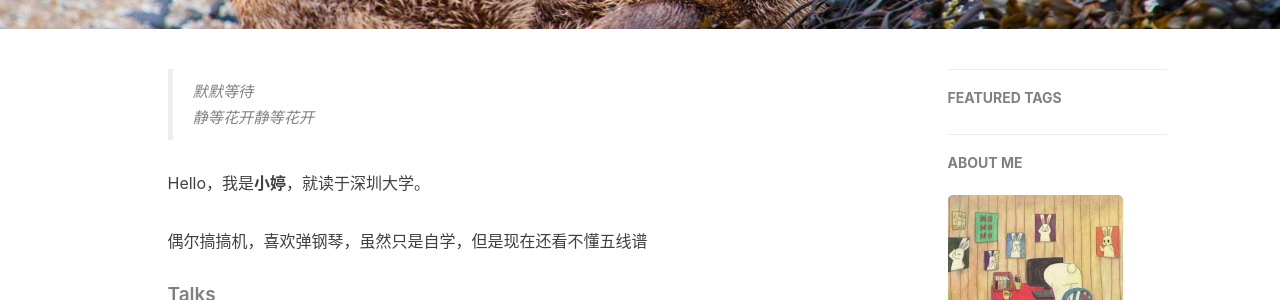
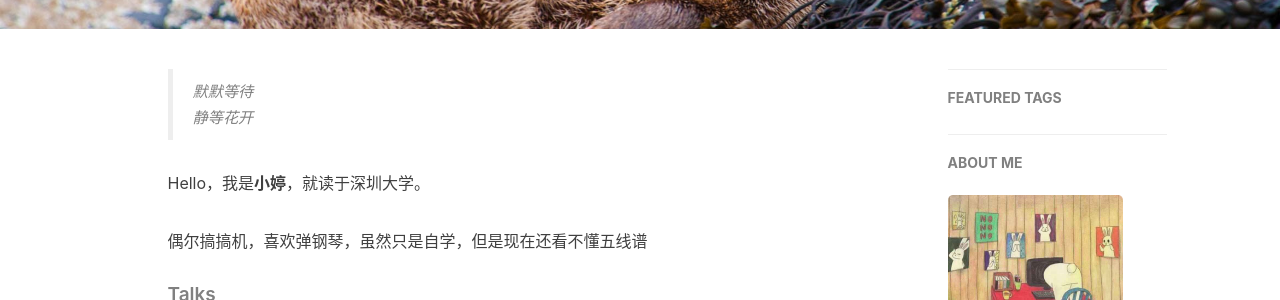
Before and after one commit to copyright1999/Copyright1999.github.io, a Jekyll site: the page built from about.html, in a window 1280 px wide. Shown: the part 389-689 px from the top of the page. Built offline with Jekyll 4.4.1, drawn with Linux system fonts in a browser that asks for light colours; nearby versions of some CDN libraries; comment, search, counter and statistics services are not loaded.

```diff
--- a/about.html
+++ b/about.html
@@ -16,7 +16,7 @@ header-img: "img/10.jpg"
 
     <!--copied from markdown -->
     <blockquote><p>默默等待<br>
-    静等花开静等花开</p></blockquote>
+    静等花开</p></blockquote>
 
     <p>Hello，我是<strong>小婷</strong>，就读于深圳大学。</p>
 
--- a/tags.html
+++ b/tags.html
@@ -2,7 +2,7 @@
 title: Tags
 layout: default
 description: keep hungry keep foolish
-header-img: "img/6.jpg"
+header-img: "img/10.jpg"
 ---
 
 <!-- Page Header -->
```
